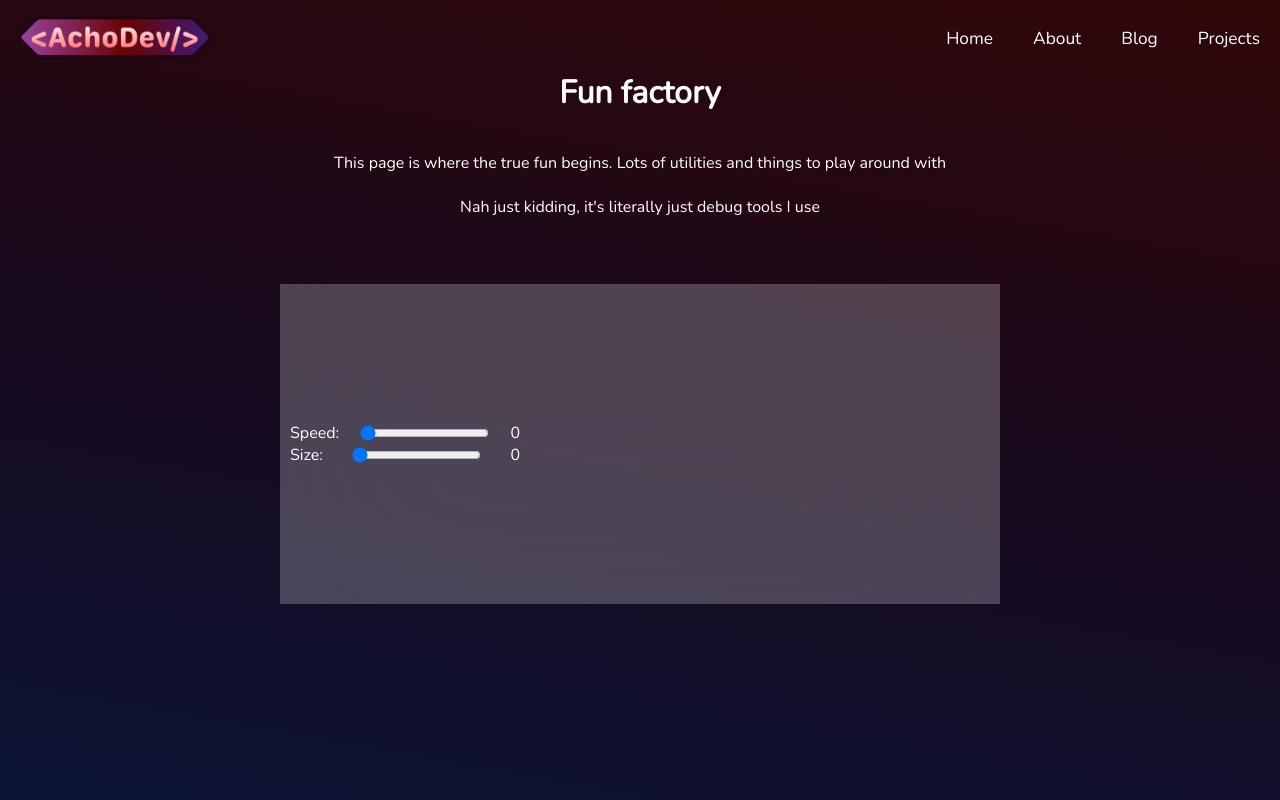
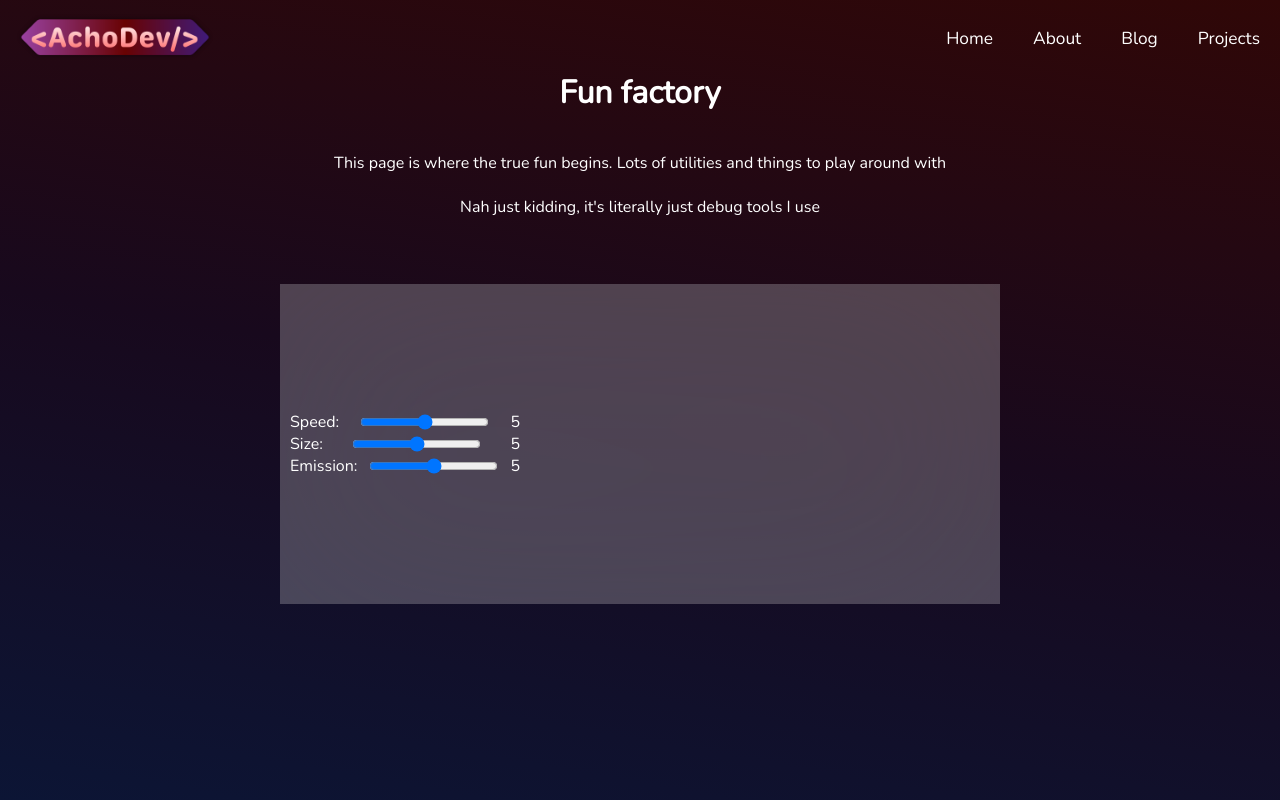
Before and after one commit to AchoDev/Portfolio-Vue, a Vue app: page /fun in a window 1280 px wide. Built offline with nearby package versions, Linux system fonts and the light colour scheme; no server answers.

Commit message:
particle system maker

```diff
--- a/src/components/ParticleSystem.vue
+++ b/src/components/ParticleSystem.vue
@@ -1,17 +1,33 @@
 <template>
-    <div ref="particleContainer">
+    <div id="particle-container" ref="particleContainer">
 
     </div>
 </template>
 
 <script setup lang="ts">
-import { ref } from 'vue';
+import { onMounted, ref } from 'vue';
 
 const particleContainer = ref()
 
+const props = defineProps<{
+    speed: number,
+    size: number,
+    emission: number,
+}>()
 
+onMounted(() => {
+    setInterval(() => {
+        const particle = particleContainer.value.createElement('div')
+    }, 1000 / 50)
+})
 
 </script>
 
 <style scoped lang="scss">
+
+#particle-container {
+    width: 1px;
+    height: 1px;
+}
+
 </style>
--- a/src/pages/fun/ParticleSystemMaker.vue
+++ b/src/pages/fun/ParticleSystemMaker.vue
@@ -13,11 +13,18 @@
             <input v-model="size" type="range" min="0" max="10">
             {{ size }}
         </div>
+
+        <div>
+            Emission:
+            <input v-model="emission" type="range" min="0" max="10">
+            {{ emission }}
+        </div>
     </div>
 
     <ParticleSystem
         :speed="speed"
         :size="size"
+        :emission="emission"
     />
 
 </div>
@@ -28,8 +35,9 @@
 import { ref } from 'vue';
 import ParticleSystem from '../../components/ParticleSystem.vue';
 
-const speed = ref<number>(0)
-const size = ref<number>(0)
+const speed = ref<number>(5)
+const size = ref<number>(5)
+const emission = ref<number>(5)
 
 </script>
 
```
